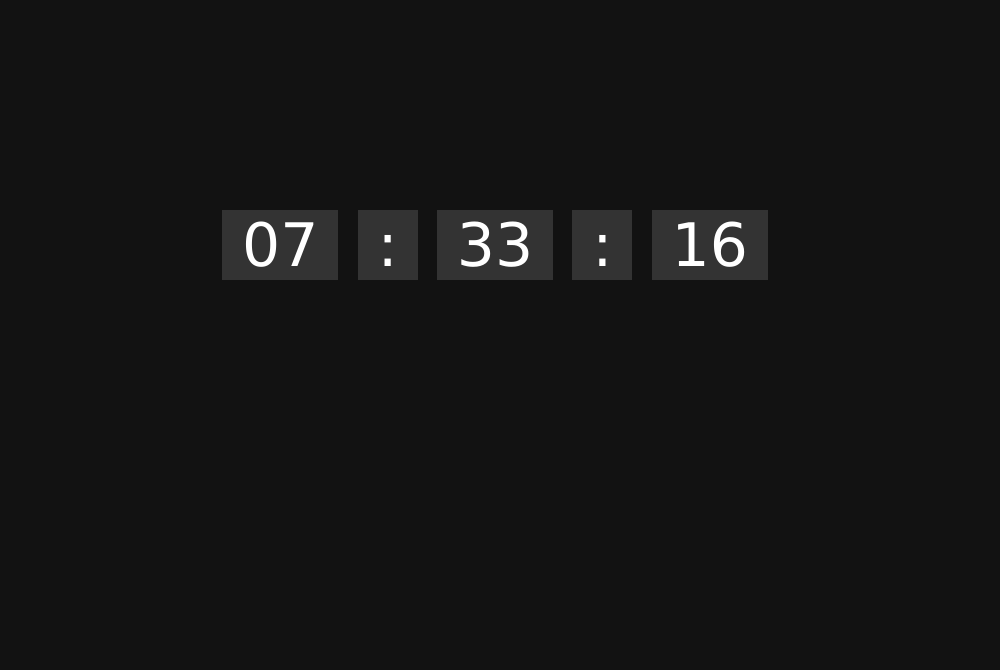
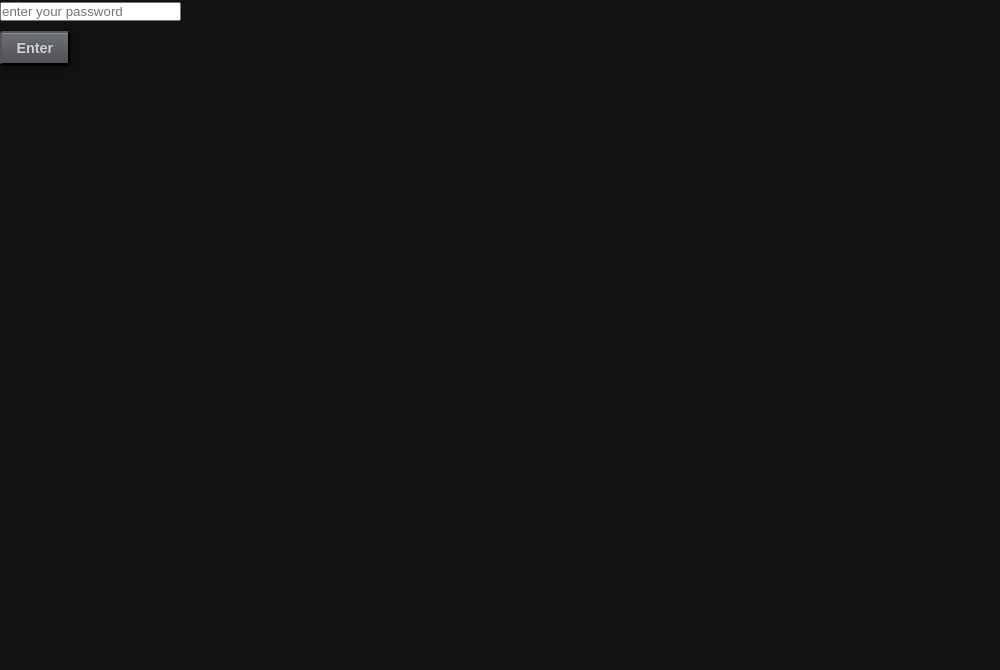
Before and after one commit to Skablov/steganography-app, an Electron app: page html/index.html in a window 1000 px wide. Shown: the part 130-800 px from the top of the page. Drawn offline with Linux system fonts and the light colour scheme.

Commit message:
added html struct page 'signIn'

```diff
--- /dev/null
+++ b/css/but.css
@@ -0,0 +1,30 @@
+.button28 {
+    position: relative;
+    display: inline-block;
+    margin-top: 10px;
+    font-size: 90%;
+    font-weight: 700;
+    color: rgb(209,209,217);
+    text-decoration: none;
+    text-shadow: 0 -1px 2px rgba(0,0,0,.2);
+    padding: .5em 1em;
+    outline: none;
+    border-radius: 3px;
+    background: linear-gradient(rgb(110,112,120), rgb(81,81,86)) rgb(110,112,120);
+    box-shadow:
+     0 1px rgba(255,255,255,.2) inset,
+     0 3px 5px rgba(0,1,6,.5),
+     0 0 1px 1px rgba(0,1,6,.2);
+    transition: .2s ease-in-out;
+  }
+  .button28:hover:not(:active) {
+    background: linear-gradient(rgb(126,126,134), rgb(70,71,76)) rgb(126,126,134);
+  }
+  .button28:active {
+    top: 1px;
+    background: linear-gradient(rgb(76,77,82), rgb(56,57,62)) rgb(76,77,82);
+    box-shadow:
+     0 0 1px rgba(0,0,0,.5) inset,
+     0 2px 3px rgba(0,0,0,.5) inset,
+     0 1px 1px rgba(255,255,255,.1);
+  }
--- a/css/style.css
+++ b/css/style.css
@@ -27,7 +27,7 @@ div.header {
   background-color: #212121;
 }
 
-div.header > div.title {
+div.header>div.title {
   -webkit-app-region: drag;
 }
 
@@ -59,11 +59,11 @@ div.menu ul {
   margin: 0;
 }
 
-div.menu > ul {
+div.menu>ul {
   display: flex;
 }
 
-div.menu > ul > li > ul {
+div.menu>ul>li>ul {
   position: absolute;
   display: none;
   left: 0;
--- a/html/index.html
+++ b/html/index.html
@@ -5,6 +5,7 @@
     <meta name="viewport" content="width=device-width, initial-scale=1.0">
     <link rel="stylesheet" href="../css/font-awesome.min.css">
     <link rel="stylesheet" href="../css/style.css">
+    <link rel="stylesheet" href="../css/but.css">
     <link rel="stylesheet" href="../css/clock.css">
     <script src="../js/index.js"></script>
     </head>
@@ -17,38 +18,25 @@
         <div class="icon"></div>
         <div class="title"></div>
         <div class="win-btn btn-min">
-          <i class="fa fa-window-minimize"></i>
+        <i class="fa fa-window-minimize"></i>
         </div>
         <div class="win-btn btn-max">
-          <i class="fa fa-window-maximize"></i>
+        <i class="fa fa-window-maximize"></i>
         </div>
         <div class="win-btn btn-close">
-          <i class="fa fa-times"></i>
+        <i class="fa fa-times"></i>
         </div>
         <div class="sp"></div>
       </div>
 
-      <div class="menu">
-        <ul>
-          <li class="item" data-action="sm-open" data-isaction="false">Лабораторные
-            <ul>
-              <li class="sub-item" id="first">1. Использование скрытых каналов по памяти</li>
-              <li class="sub-item" id="second">2. Использование растровых изображений для сокрытия информации</li>
-            </ul>
-          </li>
-        </ul>
+      <div class="auth">
+        <h1>Sign in</h1>
+        <label>Login</label> <br>
+        <input type="text" placeholder="enter your login" id="login"> <br>
+        <label">Password</label> <br>
+        <input type="text" placeholder="enter your password" id="password"> <br>
+        <button class="button28" onclick="">Enter</button>
       </div>
-
-      <div class="clock">
-        <ul>
-          <li id="hours">00</li>
-          <li id="separator">:</li>
-          <li id="minutes">00</li>
-          <li id="separator">:</li>
-          <li id="seconds">00</li>
-        </ul>
-      </div>
-
     </div>
   </body>
 </html>
--- a/js/index.js
+++ b/js/index.js
@@ -1,18 +1,18 @@
 console.log("index.js is loaded!");
 
 
-document.addEventListener('DOMContentLoaded', () => {
-  setInterval(function() {
-    // Seconds
-    var seconds = new Date().getSeconds();
-    document.getElementById("seconds").innerHTML = (seconds < 10 ? '0' : '') + seconds;
+// document.addEventListener('DOMContentLoaded', () => {
+//   setInterval(function() {
+//     // Seconds
+//     var seconds = new Date().getSeconds();
+//     document.getElementById("seconds").innerHTML = (seconds < 10 ? '0' : '') + seconds;
 
-    // Minutes
-    var minutes = new Date().getMinutes();
-    document.getElementById("minutes").innerHTML = (minutes < 10 ? '0' : '') + minutes;
+//     // Minutes
+//     var minutes = new Date().getMinutes();
+//     document.getElementById("minutes").innerHTML = (minutes < 10 ? '0' : '') + minutes;
 
-    // Hours
-    var hours = new Date().getHours();
-    document.getElementById("hours").innerHTML = (hours < 10 ? '0' : '') + hours;
-  }, 1000);
-});
+//     // Hours
+//     var hours = new Date().getHours();
+//     document.getElementById("hours").innerHTML = (hours < 10 ? '0' : '') + hours;
+//   }, 1000);
+// });
```
Also changed, not shown: js/drawForPreload.js (added, +37 -0 lines), js/preload.js (+7 -7 lines).
